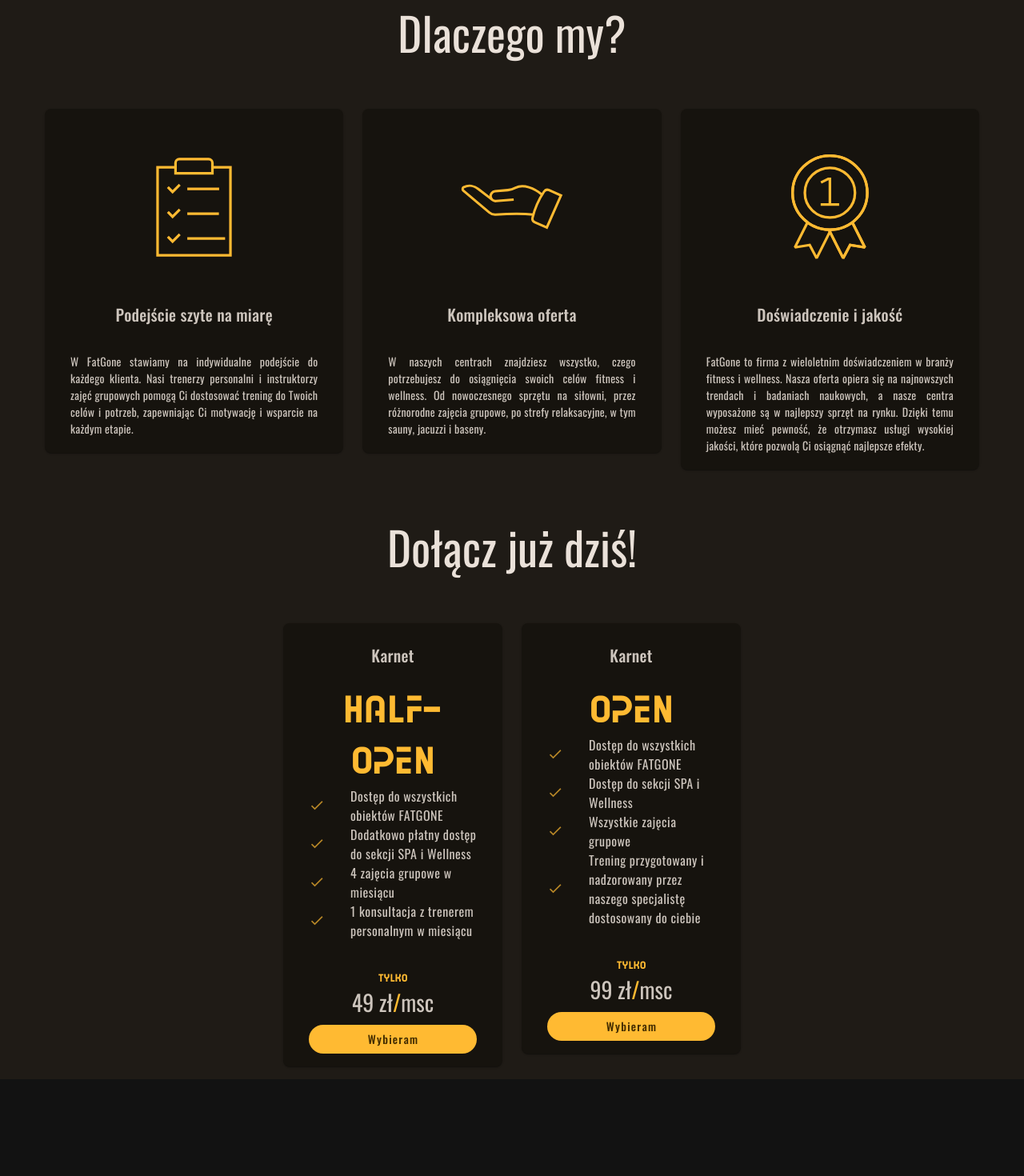
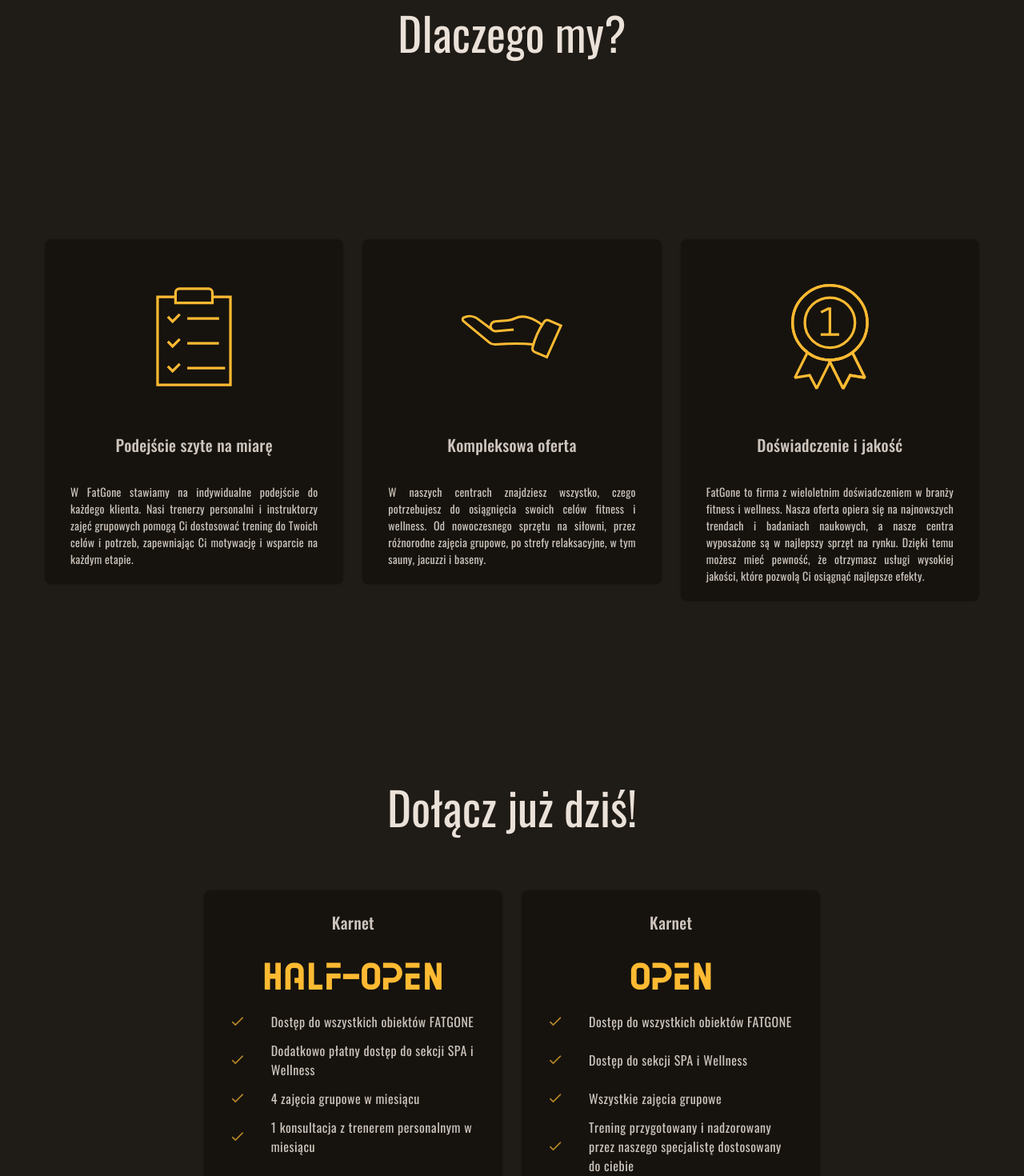
Before and after one commit to FatGone/FatGone-frontend, a Vue app: page / in a window 1280 px wide. Shown: the part 960-2430 px from the top of the page at 80% size. Before the commit the page ends 2309 px from the top, so only its background shows below. Built offline with nearby package versions, Linux system fonts and the light colour scheme.

Commit message:
Added breakpoints for LandingPage

```diff
--- a/src/landing/pages/LandingPage.vue
+++ b/src/landing/pages/LandingPage.vue
@@ -91,22 +91,22 @@ const memberships = ref([
                         <v-icon class="pb-16" icon="mdi-menu-down" color="bg-background" size="60"
                             style="position: absolute; bottom:0px; left: 50%; transform: translateX(-50%);" />
                     </a>
-                    <BackgroundGirl :width="750" style="position: absolute; right: 250px; bottom:0px" />
+                    <BackgroundGirl id="girl" :width="750" style="position: absolute; bottom:0px" />
                 </v-row>
                 <!-- Landing 2 -->
                 <p id="why-us" class="fg-display-large text-on-background text-center my-16">Dlaczego my?</p>
-                <v-row>
-                    <v-col v-for="benefit in benefits" :key="benefit.id">
+                <v-row align-content="center" justify="center" class="h-screen">
+                    <v-col cols="3" lg="4" v-for="benefit in benefits" :key="benefit.id">
                         <benefit-card :image="benefit.icon" :width="benefit.width" :height="benefit.height"
                             :title="benefit.title" :description="benefit.description" />
                     </v-col>
                 </v-row>
                 <!-- Landing 3 -->
-                <p class="fg-display-large text-on-background text-center my-16">Dołącz już dziś!</p>
-                <v-row justify="center">
-                    <v-col cols="3" v-for="membership in memberships" :key="membership.id">
+                <p class="fg-display-large text-on-background text-center pt-16">Dołącz już dziś!</p>
+                <v-row class="h-screen" justify="center" align-content="center" style="margin-top:-70px">
+                    <v-col cols="3" lg="4" class="ma-0" v-for="membership in memberships" :key="membership.id">
                         <membership-card :title="membership.title" :price="membership.price">
-                            <v-list lines="one" class="py-0">
+                            <v-list lines="one" class="pa-0">
                                 <v-list-item v-for="benefit in membership.benefits" :key="benefit" class="pa-0">
                                     <template v-slot:prepend>
                                         <v-icon icon="mdi-check" color="primary" size="small"></v-icon>
@@ -117,6 +117,51 @@ const memberships = ref([
                         </membership-card>
                     </v-col>
                 </v-row>
-            </v-container></v-main>
+            </v-container>
+        </v-main>
     </v-layout>
 </template>
+
+<style scoped>
+@media only screen and (max-width : 768px) {
+    .position {
+        display: none;
+    }
+}
+
+@media only screen and (min-width : 768px) {
+    .position {
+        width: 550px !important;
+        right: 0 !important;
+    }
+}
+
+@media only screen and (min-width : 992px) {
+    .position {
+        width: 600px !important;
+        ;
+    }
+}
+
+@media only screen and (min-width : 1200px) {
+    .position {
+        width: 550px !important;
+        right: 0 !important;
+    }
+
+    #girl {
+        right: 250px !important;
+    }
+}
+
+@media only screen and (min-width : 1920px) {
+    .position {
+        width: 900px !important;
+        right: 0 !important;
+    }
+
+    #girl {
+        right: 250px !important;
+    }
+}
+</style>
```
